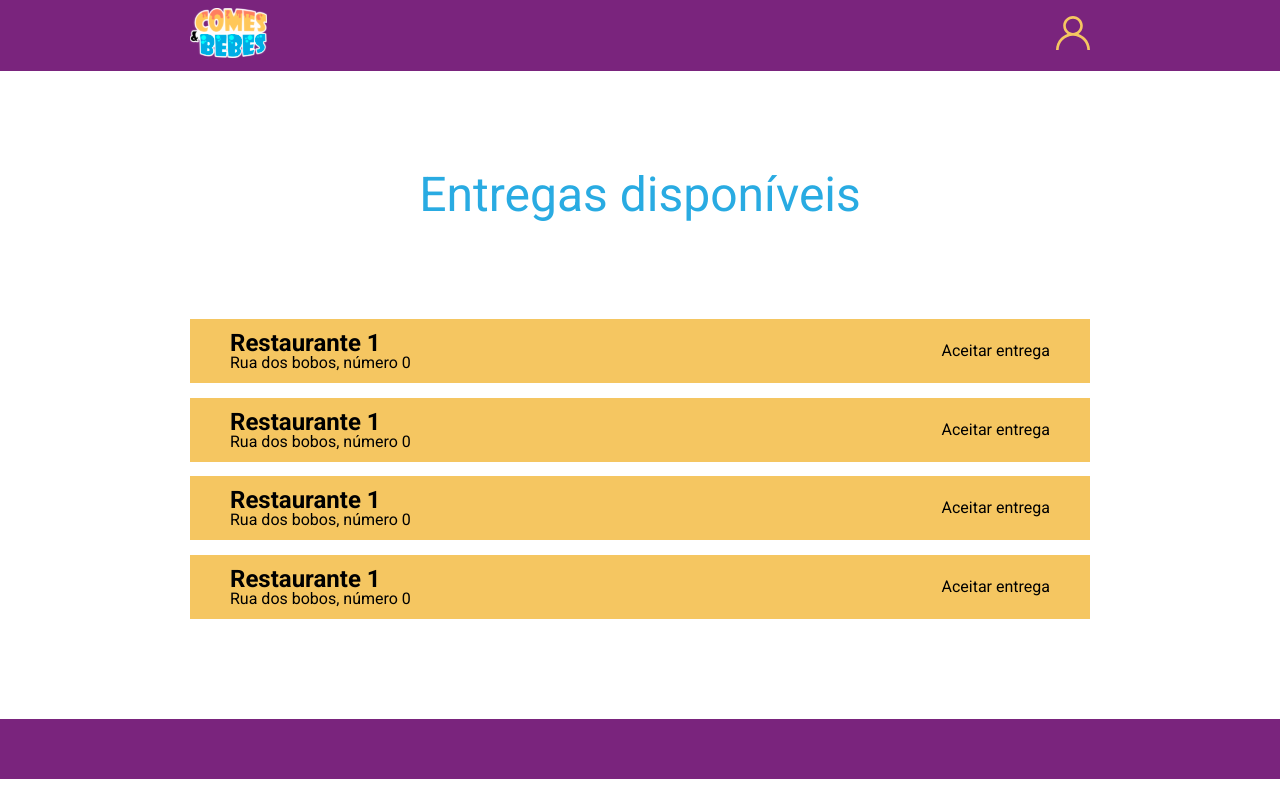
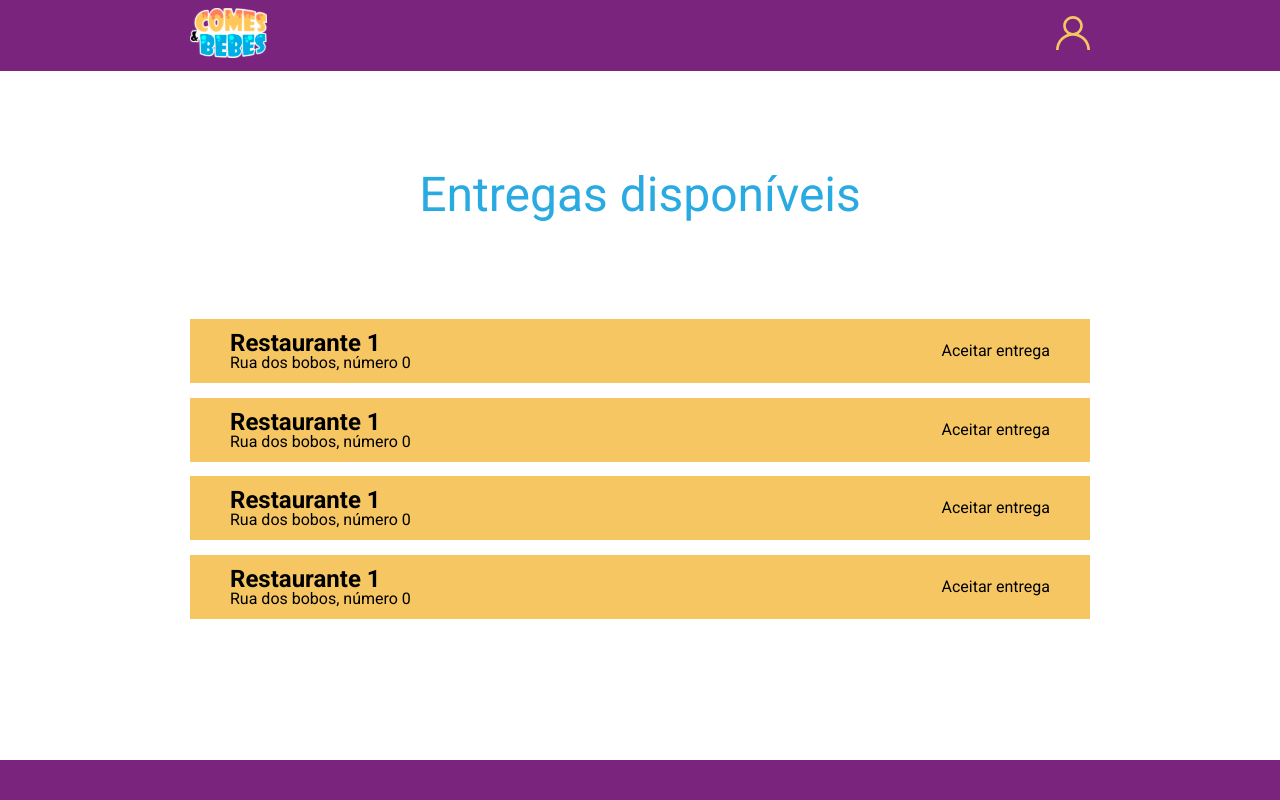
Before and after one commit to ThyagoFontenele/Projeto-final-deploy, a React (Create React App) app: page /deliveryman in a window 1280 px wide. Built offline with nearby package versions, Linux system fonts and the light colour scheme.

Commit message:
ajuste no footer

```diff
--- a/src/components/Footer/Footer.css
+++ b/src/components/Footer/Footer.css
@@ -1,9 +1,7 @@
 .div-footer {
+    bottom: 0%;
+    position: fixed;
     width: 100%;
+    background-color: #7A247D;
+    height: 5%;
 }
-footer {
-    background-color: #7A247D;
-    width: 100%;
-    height: 60px;
-    overflow: hidden;
-}
--- a/src/components/Footer/Footer.jsx
+++ b/src/components/Footer/Footer.jsx
@@ -3,8 +3,8 @@ import './Footer.css'
 
 function Footer() {
     return (
-        <div className="div-footer">
-            <footer></footer>
+        <div>
+            <footer className="div-footer"></footer>
         </div>
     )
 }
--- a/src/pages/EditInfo1/EditInfo1.jsx
+++ b/src/pages/EditInfo1/EditInfo1.jsx
@@ -0,0 +1,12 @@
+import React from 'react'
+import './EditInfo1.css'
+
+function EditInfo1() {
+    return (
+        <div>
+
+        </div>
+    )
+}
+
+export default EditInfo1
--- a/src/routes/routes.js
+++ b/src/routes/routes.js
@@ -5,6 +5,7 @@ import Login from '../pages/Login/Login'
 import Register from '../pages/Register/Register'
 import Forgot from '../pages/ForgotPassword/Forgot'
 import UserLogged from '../pages/UserLogged/UserLogged'
+import EditInfo1 from '../pages/EditInfo1/EditInfo1'
 import Deliveryman from '../pages/Deliveryman/Deliveryman'
 import { BrowserRouter as Router, Switch, Route, Redirect } from 'react-router-dom'
 function routes() {
@@ -36,6 +37,10 @@ function routes() {
                     <Deliveryman/>
                 </Route>
 
+                <Route exact path="/">
+                    <EditInfo1/>
+                </Route>
+
                 <Route exact path="/404">
                         <NotFound/>
                 </Route>
```
Also changed, not shown: src/App.css (line endings or trailing spaces).
